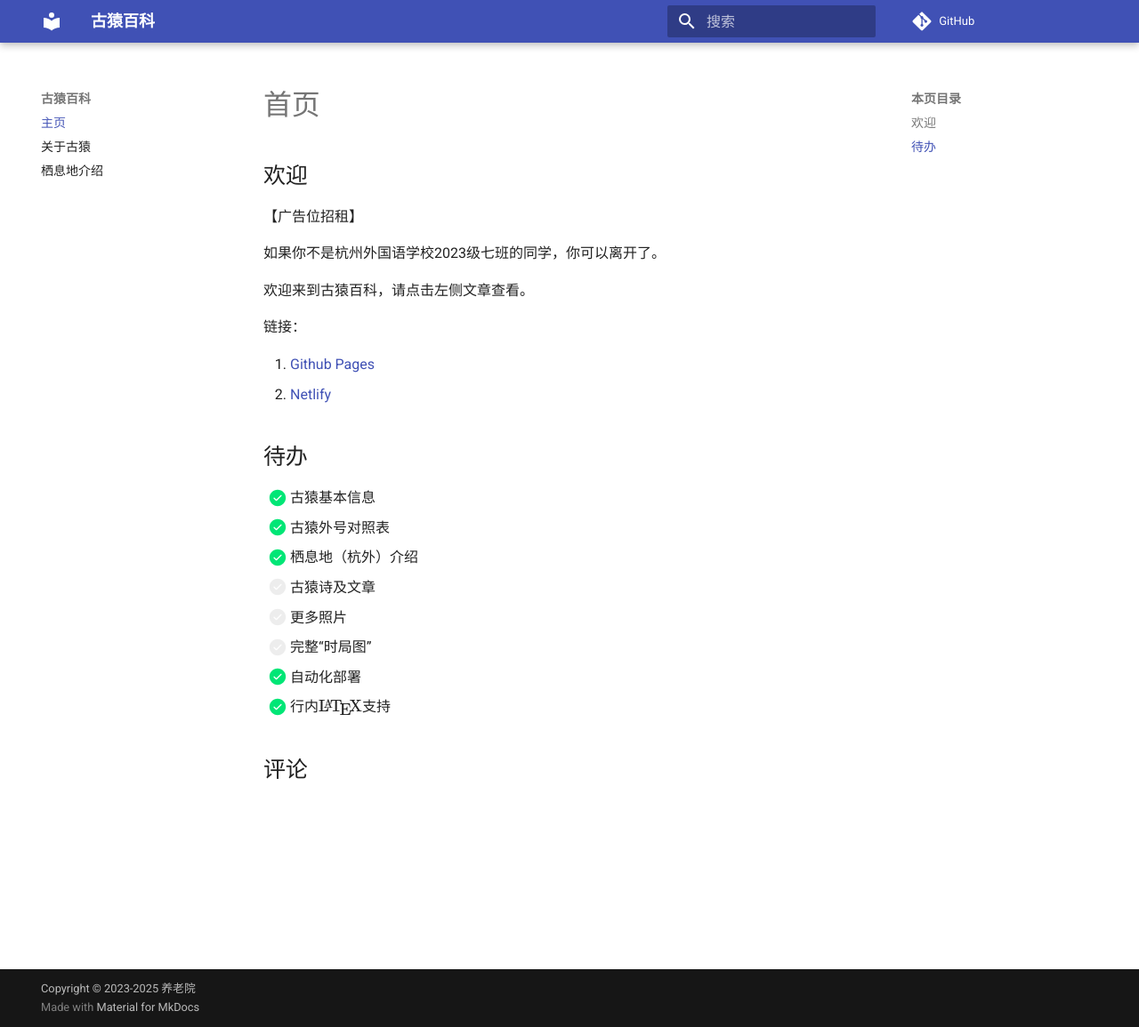
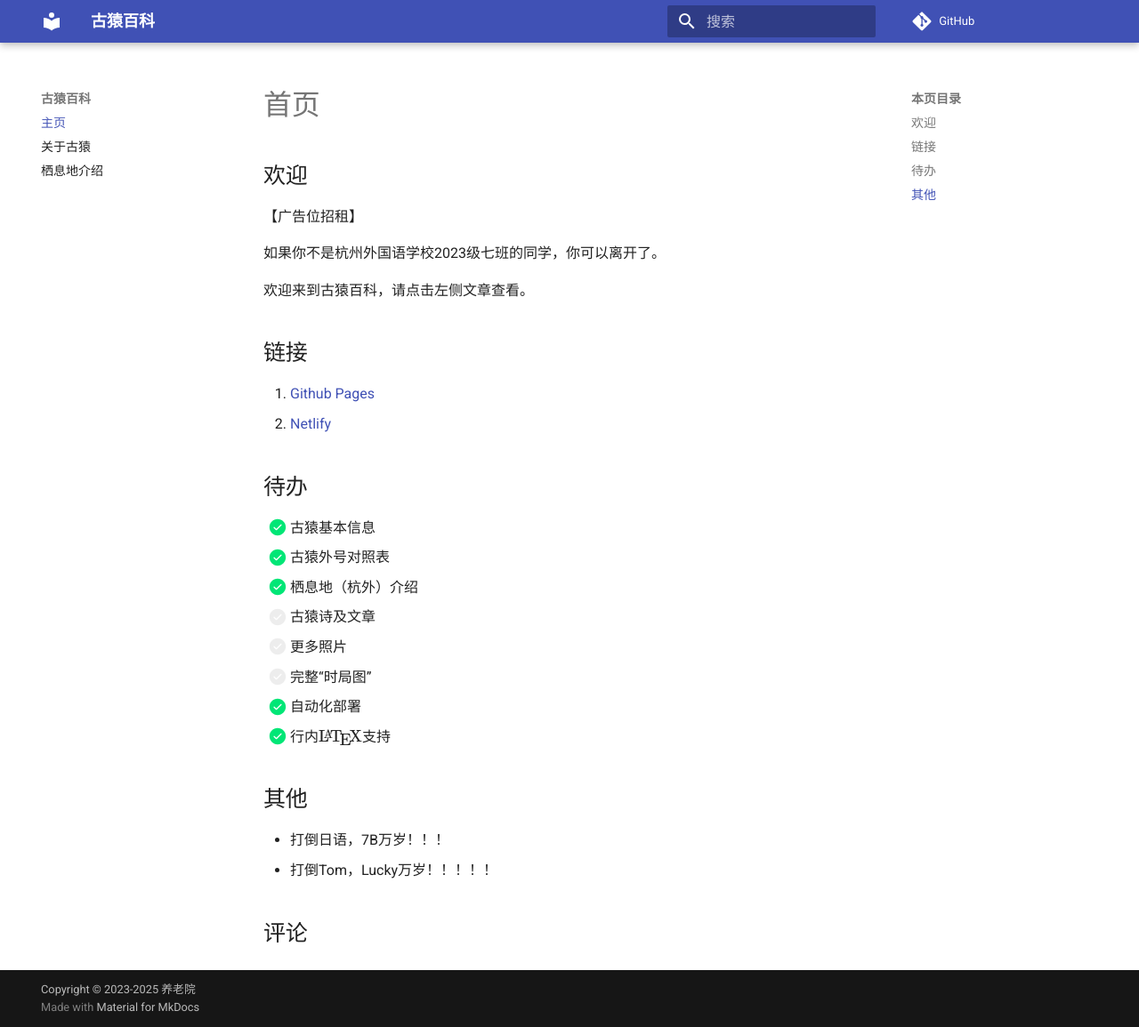
Before and after one commit to lyz0603/tom-wiki, an MkDocs documentation site: the page built from docs/index.md, in a window 1280 px wide and 1155 px high. Shown: the whole window at 89% size. Built offline with MkDocs 1.6.1 and Material for MkDocs 9.7.7, drawn with Linux system fonts in a browser that asks for light colours; comment, search, counter and statistics services are not loaded.

Commit message:
更新主页

```diff
--- a/docs/index.md
+++ b/docs/index.md
@@ -12,10 +12,10 @@ comments: true
 
 欢迎来到古猿百科，请点击左侧文章查看。
 
-链接：
+## 链接
 
 1. [Github Pages](https://lyz0603.github.io/)
-2. [Netlify](https://inspiring-smakager-0bd221.netlify.app/)
+2. [Netlify](https://tom-wiki.netlify.app/)
 
 ## 待办
 
@@ -27,3 +27,8 @@ comments: true
 6. [ ] 完整“时局图”
 7. [x] 自动化部署
 8. [x] 行内$\rm{\LaTeX}$支持
+
+## 其他
+
+- 打倒日语，7B万岁！！！
+- 打倒Tom，Lucky万岁！！！！！
```
